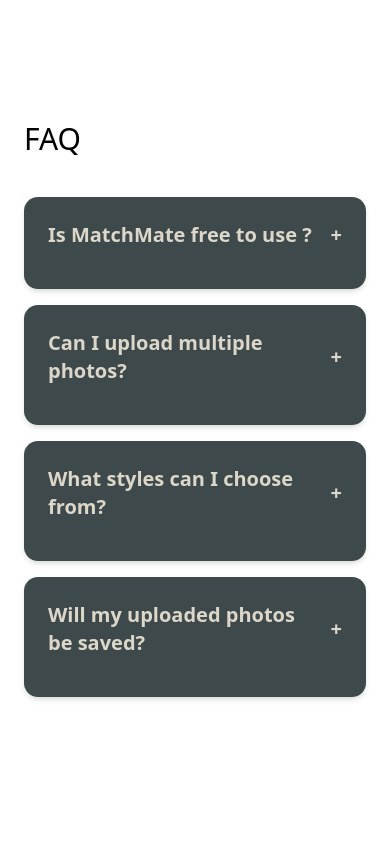
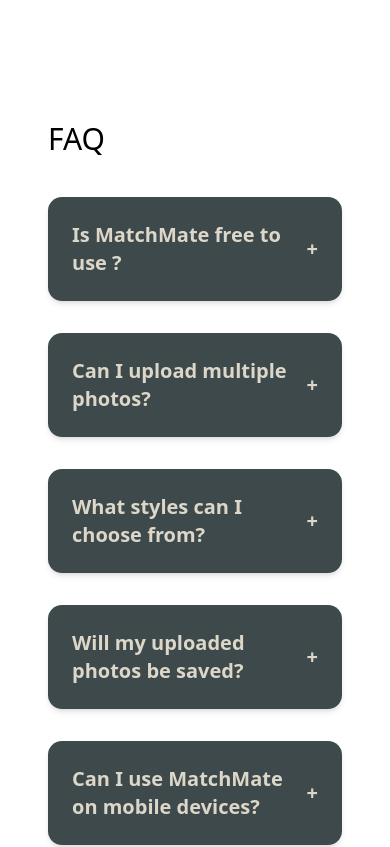
Before and after one commit to KooroshFarv/matchMate, a Next.js app: page / in a window 390 px wide. Shown: the part 880-1727 px from the top of the page. Built offline with nearby package versions, Linux system fonts and the light colour scheme.

Commit message:
FQA responsive

```diff
--- a/app/components/Faq.tsx
+++ b/app/components/Faq.tsx
@@ -20,6 +20,11 @@
         question: "Will my uploaded photos be saved?",
         answer: "Nope! Your photos are processed securely and deleted automatically after a while.",
       },
+      {
+        question: "Can I use MatchMate on mobile devices?",
+        answer: "Yes, MatchMate is fully responsive and works smoothly on smartphones and tablets.",
+      }
+
 ]
 
 
@@ -31,10 +36,12 @@
 
     return (
 
-             <section className="grid grid-cols-1 md:grid-cols-2 lg:grid-cols-3 py-20  text-[#DCD7C9]">
-             <div className="max-w-7xl mx-auto px-6">
+          <section className="w-full px-6 py-20 text-[#DCD7C9]">
+                  <div className="max-w-7xl mx-auto px-6">
+
              <h2 className="text-3xl text-left text-black mb-10">FAQ</h2>
-             <div className="space-y-4">
+             <div className="grid grid-cols-1 sm:grid-cols-2 lg:grid-cols-3 gap-8">
+
                 {faq.map((item, index) => (
                     <div key={index} className="bg-[#011112c2] rounded-xl p-6 cursor-pointer shadow-md hover:shadow-lg transition-all"
                     onClick={() => toggle(index)}
@@ -62,14 +69,9 @@
 
                         </AnimatePresence>
 
-                     <div
-                     className={`mt-4 text-[#DCD7C9]/80 text-md overflow-hidden transition-all duration-300 ${
-                       openIndex === index ? 'max-h-40 opacity-100' : 'max-h-0 opacity-0'
-                     }`}
-                   >
-                    </div>
                     </div>
                 ))}
+
              </div>
                 </div>
                 </section>
```
